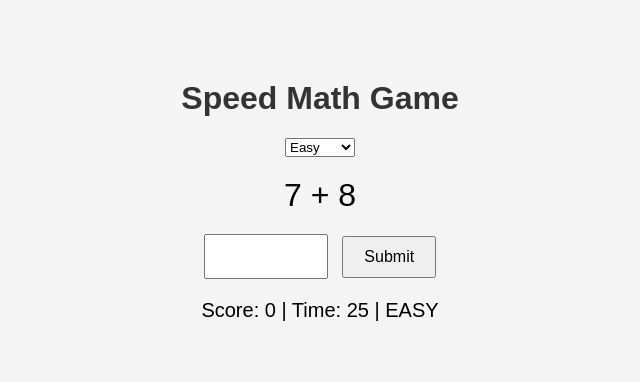
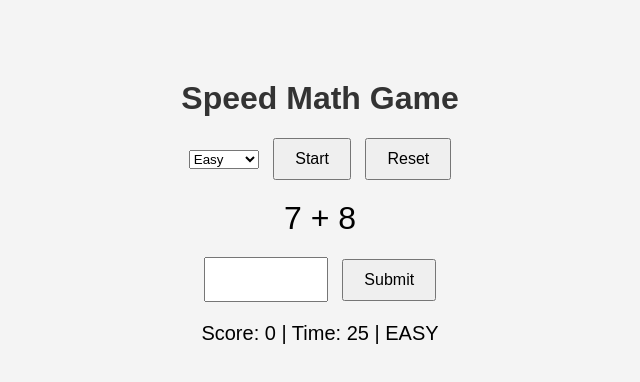
Before and after one commit to tyjharrison2-art/Math-exploration, a plain HTML site: page index.html in a window 1280 px wide. Shown: the whole page, without its empty margins (320-960 px from the left). Drawn offline with Linux system fonts and the light colour scheme.

Commit message:
Add Start and Reset buttons to index.html

```diff
--- a/index.html
+++ b/index.html
@@ -11,6 +11,8 @@
       <option value="medium">Medium</option>
       <option value="hard">Hard</option>
     </select>
+    <button onclick="startGame()">Start</button>
+    <button onclick="resetGame()">Reset</button>
     <p id="question"></p>
 
     <input id="answer" type="number">
```
